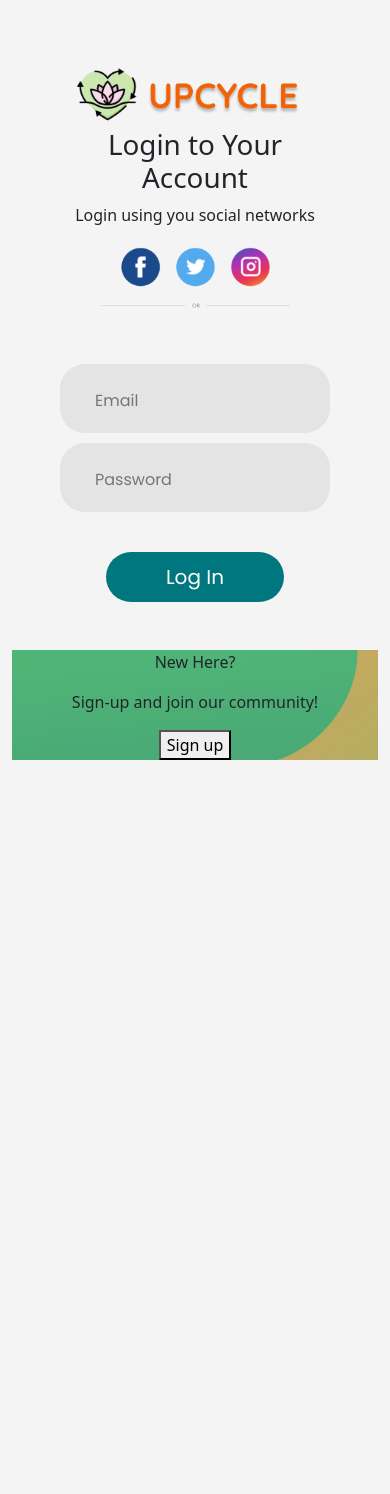
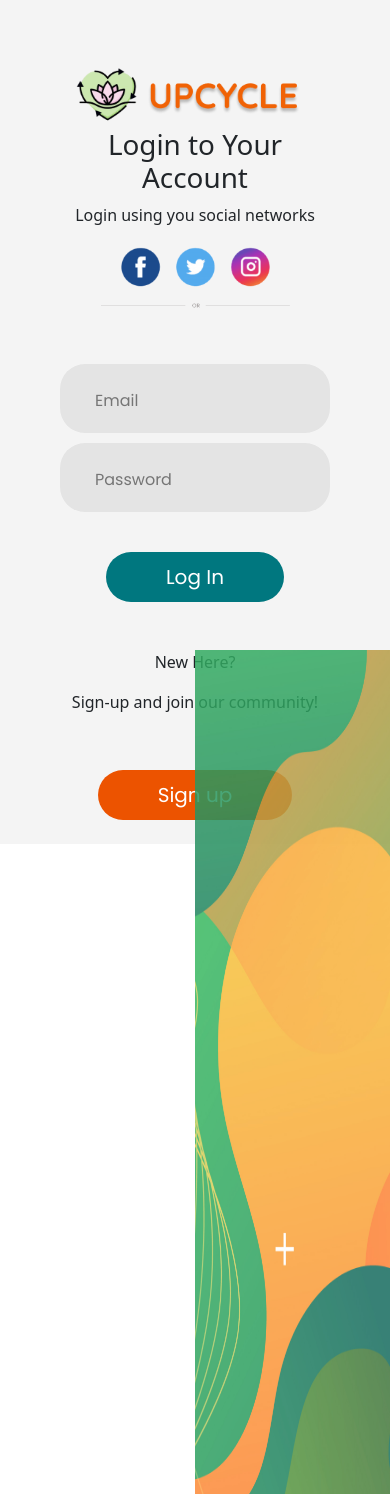
Before and after one commit to Alexis-Roman/CET-5-Final-Project, a PHP site: page /Login_responsive.html in a window 390 px wide; the page is wider, and only the part inside the window is pictured. Before the commit the page ends 760 px from the top of that part, so only its background shows below. Run offline with PHP 8.4, Linux system fonts and the light colour scheme.

Commit message:
Modified Login_responsive

```diff
--- a/Login_responsive.css
+++ b/Login_responsive.css
@@ -70,12 +70,30 @@
 
 .signup1-button {
 
-
     left: 431px;
     top: 709px;
     z-index: 1; /* Adjust the z-index as needed */
 }
 
-.login_to-sign-in{
+.signup-button{
+    background-color: #EC5300;
+    color: #FFFFFF;
+    border: none;
+    border-radius: 38px;
+    padding-inline: 60px;
+    padding-block: 10px;
+    font-family: 'Poppins', sans-serif;
+    font-size: 20px;
+    font-weight: medium;
+    cursor: pointer;
+    margin-top: 40px;
+}
+
+/* .login_to-sign-in{
     background-image: url(src/login_bg.png);
-}
+    object-fit: cover;
+    align-self: flex-end;
+    position: absolute;
+    height: 100%;
+    width: 40%;
+}  */
--- a/Login_responsive.html
+++ b/Login_responsive.html
@@ -44,9 +44,15 @@
 
                 <!-- RIGHT SIDE -->
                 <div class="login_to-sign-in">
-                    <p class="new-here-text">New Here?</p>
-                    <p class="signup-message">Sign-up and join our community!</p>
-                    <button class="signup-button">Sign up</button>
+                    <div class="row">
+                        <div class="col">
+                            <img class="position-absolute h-100 w-100" style="object-fit: fill" src="src/login_bg.png" alt="">
+                            <p class="new-here-text">New Here?</p>
+                            <p class="signup-message">Sign-up and join our community!</p>
+                            <button class="signup-button">Sign up</button>
+                        </div>
+                    </div>
+
                 </div>
 
             </div>
```
